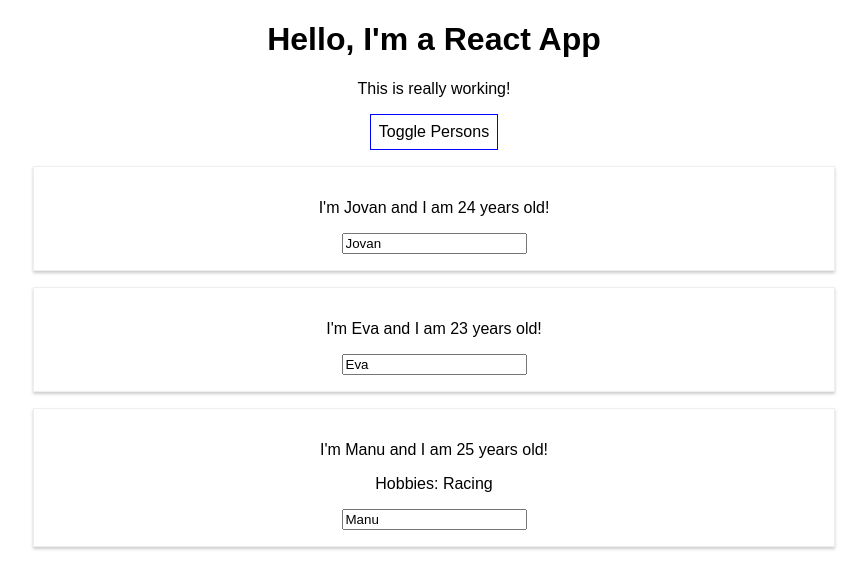
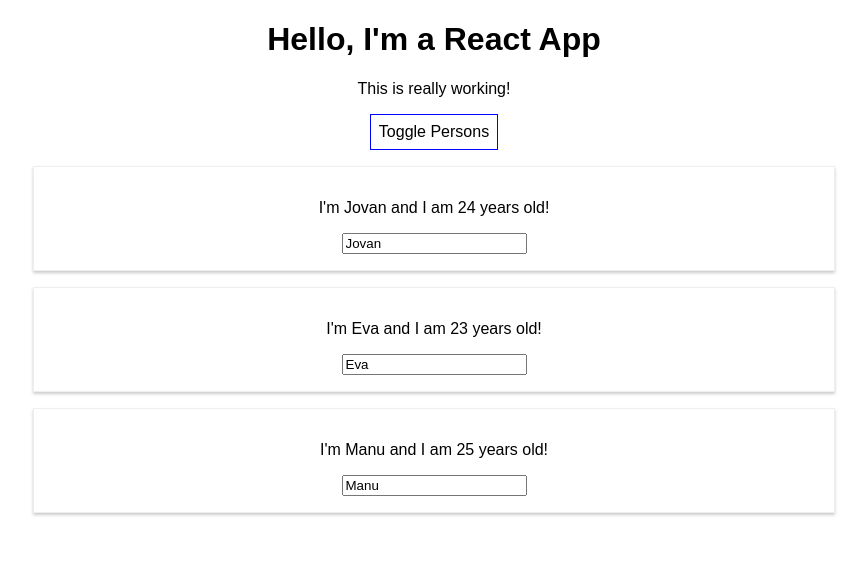
Before and after one commit to Petkoski/burger-builder, a React (Create React App) app: page / in a window 1280 px wide. Both pictures are taken after a click on the button "Toggle Persons". Shown: the top 588 px of the page, without its empty margins (206-1073 px from the left). Built offline with nearby package versions, Linux system fonts and the light colour scheme.

Commit message:
Output. lists, upd. state immutably (CH04 fin.)

```diff
--- a/src/App.js
+++ b/src/App.js
@@ -5,32 +5,37 @@ import Person from './Person/Person';
 class App extends Component {
   state = {
     persons: [
-      { name: "Jovan", age: 24 },
-      { name: "Eva", age: 23 },
-      { name: "Manu", age: 25 }
+      { id: "1", name: "Jovan", age: 24 },
+      { id: "2", name: "Eva", age: 23 },
+      { id: "3", name: "Manu", age: 25 }
     ],
     otherState: "Some other value",
     showPersons: false
   }
 
-  switchNameHandler = (newName) => {
-    this.setState({
-      persons: [
-        { name: "Jovan Petkoski", age: 24 },
-        { name: newName, age: 23 },
-        { name: "Manu", age: 27 }
-      ]
-    });
+  nameChangedHandler = (event, id) => {
+    const personInd = this.state.persons.findIndex(p => p.id === id); //Will hold the index
+    const updatedPerson = { //Spread operator to create a new object with the same properties (so we won't mutate the original one)
+        ...this.state.persons[personInd]
+    };
+
+    //Other approach:
+    // const person2 = Object.assign({}, this.state.persons[personInd]);
+
+    updatedPerson.name = event.target.value;
+
+    const allPersons = [...this.state.persons]; //Create a copy array of all persons (from the state)
+    allPersons[personInd] = updatedPerson; //Replace the updated one
+
+    this.setState({ persons: allPersons }); //Set the new state
   }
 
-  nameChangedHandler = (event) => {
-    this.setState({
-      persons: [
-        { name: "Jovan", age: 24 },
-        { name: "Eva", age: 23 },
-        { name: event.target.value, age: 25 }
-      ]
-    });
+  deletePersonHandler = (personInd) => {
+    // const persons = this.state.persons; //In JS objects and arrays are reference types. Here, we are getting a pointer to the original persons object (to the original state). We shouldn't mutate the ORIGINAL data.
+    // const persons = this.state.persons.slice(); //Creating a copy of the original array with slice() [no args] method.
+    const persons = [...this.state.persons]; //Or using an ES6 feature, spread out elements of the array into a new arr
+    persons.splice(personInd, 1);
+    this.setState({ persons: persons });
   }
 
   togglePersonsHandler = () => {
@@ -54,21 +59,20 @@ class App extends Component {
       //Outsourcing the check to a variable outside of the return()
       personsDiv = (
         <div>
-          <Person
-            name={this.state.persons[0].name}
-            age={this.state.persons[0].age} />
-
-          <Person
-            name={this.state.persons[1].name}
-            age={this.state.persons[1].age}
-            click={this.switchNameHandler.bind(this, "Ema")} />
-
-          <Person
-            name={this.state.persons[2].name}
-            age={this.state.persons[2].age}
-            change={this.nameChangedHandler}>
-              Hobbies: Racing
-          </Person>
+          {
+            this.state.persons.map((person, ind) => {
+              return (
+                <Person
+                  name={person.name}
+                  age={person.age}
+                  click={() => this.deletePersonHandler(ind)}
+                  change={(event) => this.nameChangedHandler(event, person.id)}
+                  key={person.id} />
+                // React expects to find a 'key' property on an element (custom or built-in elem) which is rendered through a list
+                // This property helps React update the list efficiently (to keep track of individual elements) [to compare elements of the future with elements from the past when re-rendering]
+              );
+            })
+          }
         </div>
       );
     }
```
